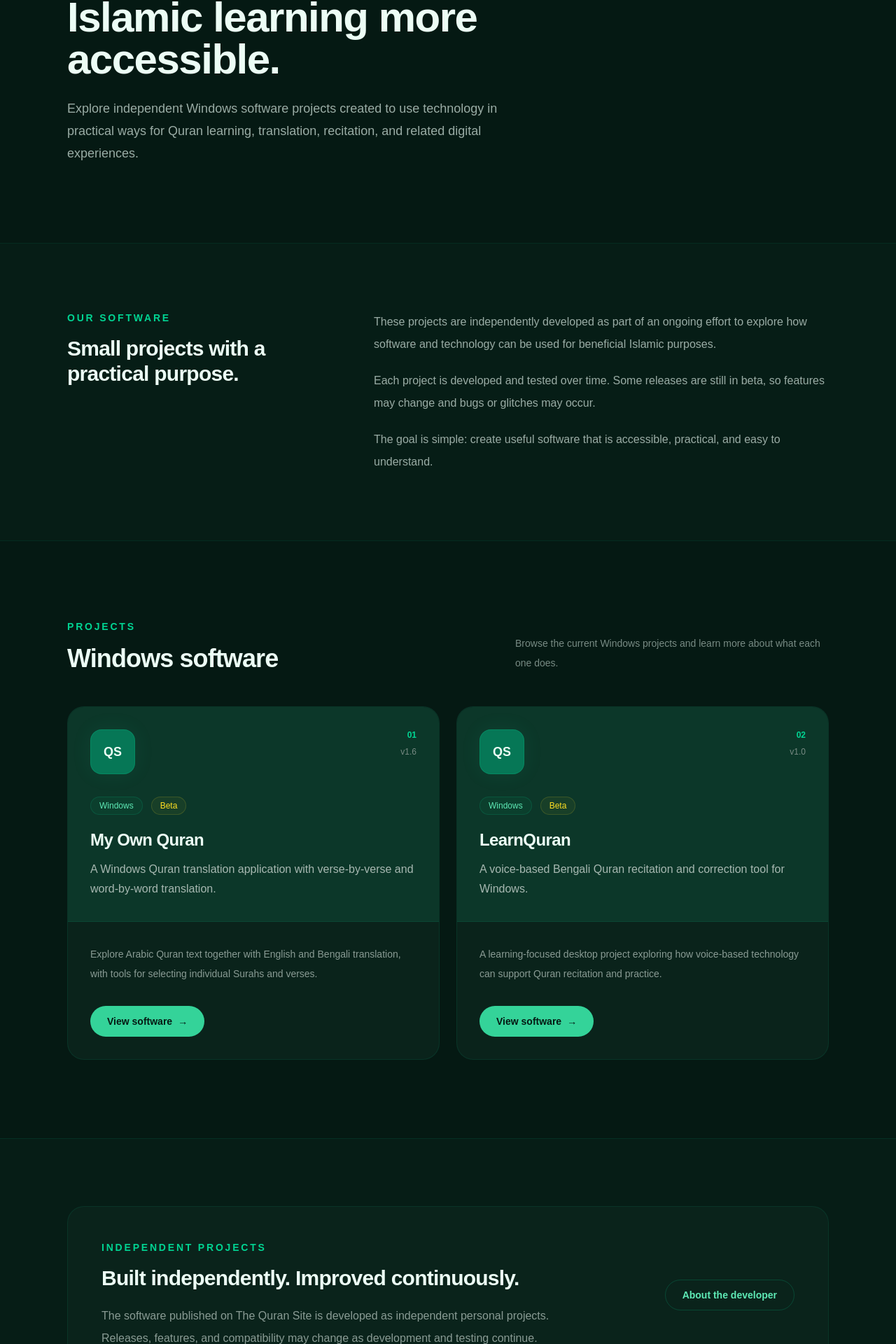
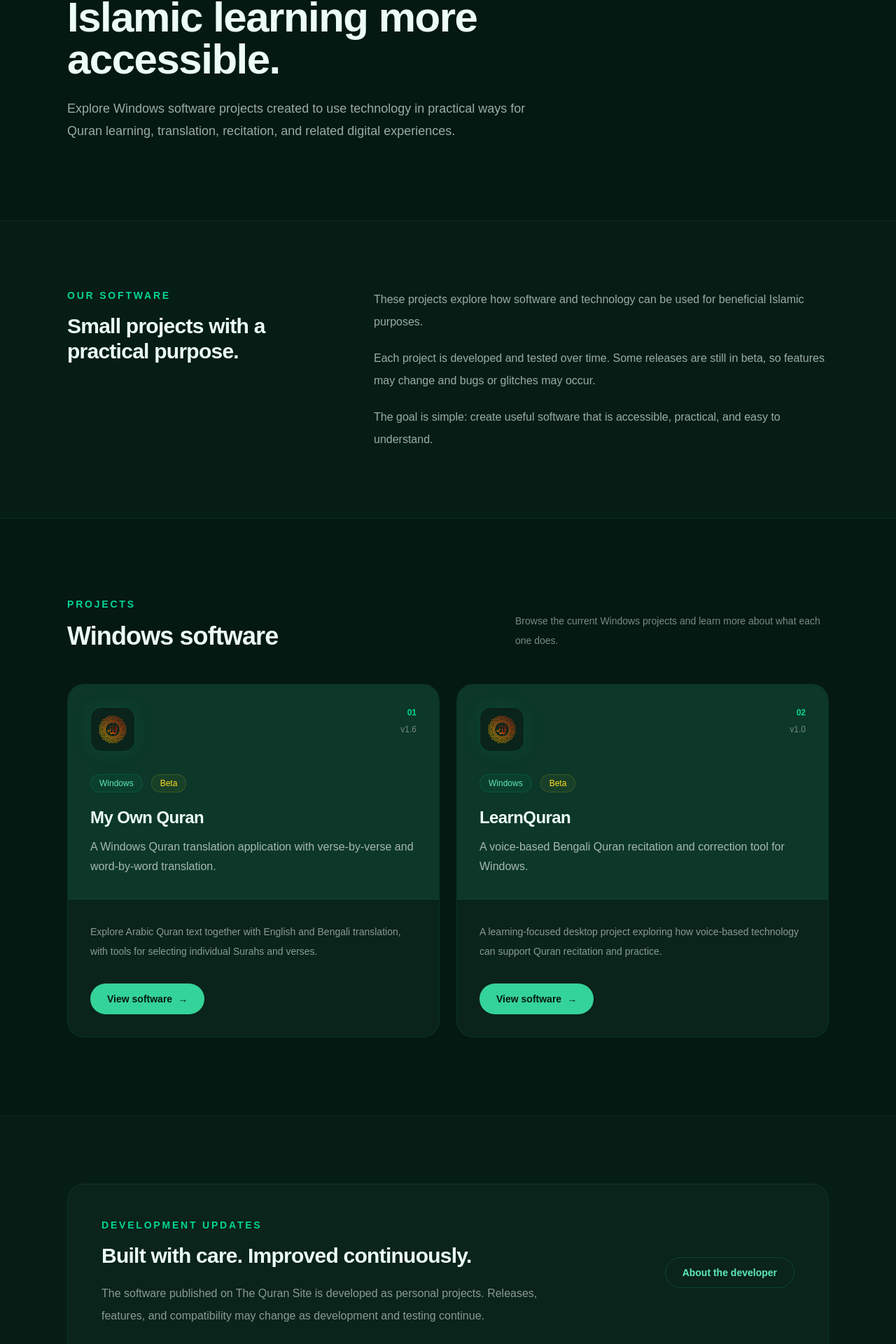
Before and after one commit to AHBorno/the-quran-site, a Next.js app: page /software in a window 1280 px wide. Shown: the part 298-2218 px from the top of the page at 70% size. Built offline with nearby package versions, Linux system fonts and the light colour scheme.

Commit message:
software

```diff
--- a/src/app/software/page.tsx
+++ b/src/app/software/page.tsx
@@ -1,10 +1,12 @@
+
 import type { Metadata } from "next";
+import Image from "next/image";
 import Link from "next/link";
 
 export const metadata: Metadata = {
   title: "Windows Software",
   description:
-    "Explore free Windows software developed by The Quran Site, including My Own Quran and LearnQuran, independent projects for Quran learning, translation, and recitation.",
+    "Explore Windows software developed by The Quran Site, including My Own Quran and LearnQuran for Quran learning, translation, and recitation.",
   keywords: [
     "Islamic Windows software",
     "free Islamic software",
@@ -19,13 +21,13 @@ export const metadata: Metadata = {
     type: "website",
     title: "Windows Software | The Quran Site",
     description:
-      "Explore independent Windows software projects developed by The Quran Site for Quran learning, translation, recitation, and related digital experiences.",
+      "Explore Windows software developed by The Quran Site for Quran learning, translation, recitation, and related digital experiences.",
   },
   twitter: {
     card: "summary_large_image",
     title: "Windows Software | The Quran Site",
     description:
-      "Explore independent Windows software projects developed by The Quran Site for Quran learning, translation, recitation, and related digital experiences.",
+      "Explore Windows software developed by The Quran Site for Quran learning, translation, and recitation.",
   },
 };
 
@@ -54,6 +56,23 @@ const software = [
   },
 ];
 
+function SiteLogo({ size = 64 }: { size?: number }) {
+  return (
+    <div
+      className="flex shrink-0 items-center justify-center overflow-hidden rounded-2xl border border-emerald-400/20 bg-[#0a231b] p-2 shadow-[0_0_30px_rgba(52,211,153,0.08)]"
+      style={{ width: size, height: size }}
+    >
+      <Image
+        src="/icon.png"
+        alt="The Quran Site logo"
+        width={size}
+        height={size}
+        className="h-full w-full object-contain"
+      />
+    </div>
+  );
+}
+
 export default function SoftwarePage() {
   return (
     <main>
@@ -70,9 +89,9 @@ export default function SoftwarePage() {
             </h1>
 
             <p className="mt-6 max-w-2xl text-lg leading-8 text-[#9aaca5]">
-              Explore independent Windows software projects created to use
-              technology in practical ways for Quran learning, translation,
-              recitation, and related digital experiences.
+              Explore Windows software projects created to use technology in
+              practical ways for Quran learning, translation, recitation, and
+              related digital experiences.
             </p>
           </div>
         </div>
@@ -94,9 +113,8 @@ export default function SoftwarePage() {
 
             <div className="space-y-5 text-base leading-8 text-[#9aaca5]">
               <p>
-                These projects are independently developed as part of an
-                ongoing effort to explore how software and technology can be
-                used for beneficial Islamic purposes.
+                These projects explore how software and technology can be used
+                for beneficial Islamic purposes.
               </p>
 
               <p>
@@ -143,9 +161,7 @@ export default function SoftwarePage() {
                 {/* CARD TOP */}
                 <div className="border-b border-emerald-400/10 bg-[#0c3729] p-8">
                   <div className="flex items-start justify-between gap-5">
-                    <div className="flex h-16 w-16 items-center justify-center rounded-2xl border border-emerald-400/20 bg-[#067756] text-lg font-bold text-emerald-50 shadow-[0_0_30px_rgba(52,211,153,0.08)]">
-                      QS
-                    </div>
+                    <SiteLogo />
 
                     <div className="text-right">
                       <div className="text-xs font-semibold text-emerald-400">
@@ -208,17 +224,17 @@ export default function SoftwarePage() {
             <div className="grid gap-10 md:grid-cols-[1fr_auto] md:items-center">
               <div>
                 <div className="text-sm font-semibold uppercase tracking-[0.2em] text-emerald-400">
-                  Independent projects
+                  Development updates
                 </div>
 
                 <h2 className="mt-4 text-2xl font-semibold tracking-tight text-emerald-50 sm:text-3xl">
-                  Built independently. Improved continuously.
+                  Built with care. Improved continuously.
                 </h2>
 
                 <p className="mt-5 max-w-2xl leading-8 text-[#899b94]">
                   The software published on The Quran Site is developed as
-                  independent personal projects. Releases, features, and
-                  compatibility may change as development and testing continue.
+                  personal projects. Releases, features, and compatibility may
+                  change as development and testing continue.
                 </p>
               </div>
 
@@ -236,8 +252,8 @@ export default function SoftwarePage() {
       {/* APPS CTA */}
       <section className="border-t border-emerald-400/10">
         <div className="mx-auto max-w-4xl px-6 py-24 text-center lg:py-32">
-          <div className="mx-auto flex h-16 w-16 items-center justify-center rounded-2xl border border-emerald-400/20 bg-[#067756] text-xl font-bold text-emerald-50 shadow-[0_0_30px_rgba(52,211,153,0.08)]">
-            QS
+          <div className="mx-auto flex justify-center">
+            <SiteLogo size={64} />
           </div>
 
           <h2 className="mt-7 text-3xl font-semibold tracking-tight text-emerald-50 sm:text-4xl">
@@ -246,7 +262,7 @@ export default function SoftwarePage() {
 
           <p className="mx-auto mt-5 max-w-xl leading-8 text-[#899b94]">
             Explore the Android applications developed as part of The Quran
-            Site's software projects.
+            Site&apos;s software projects.
           </p>
 
           <Link
```
